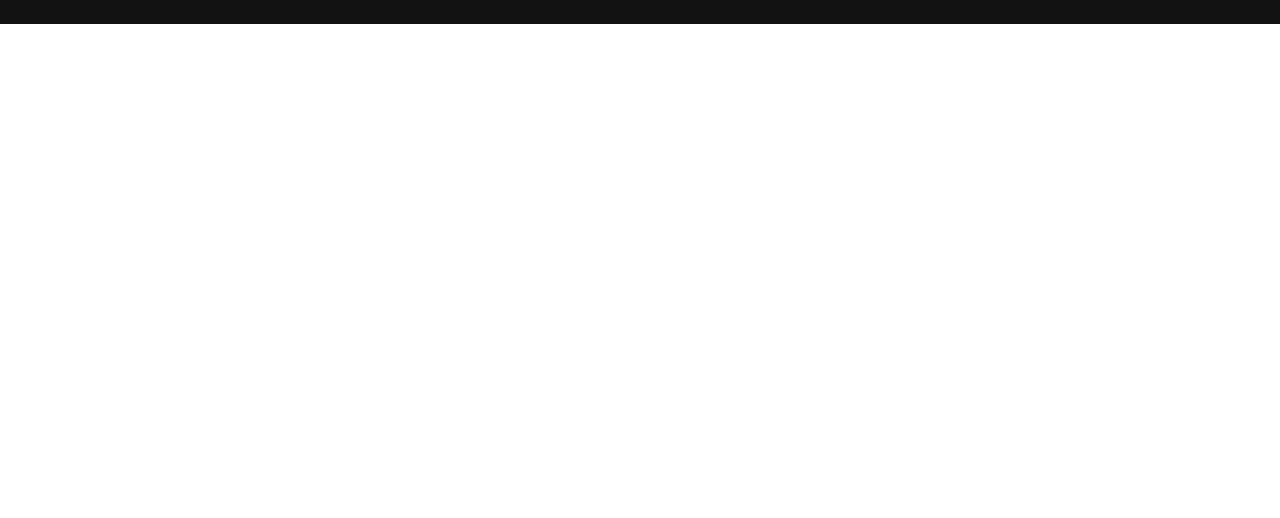
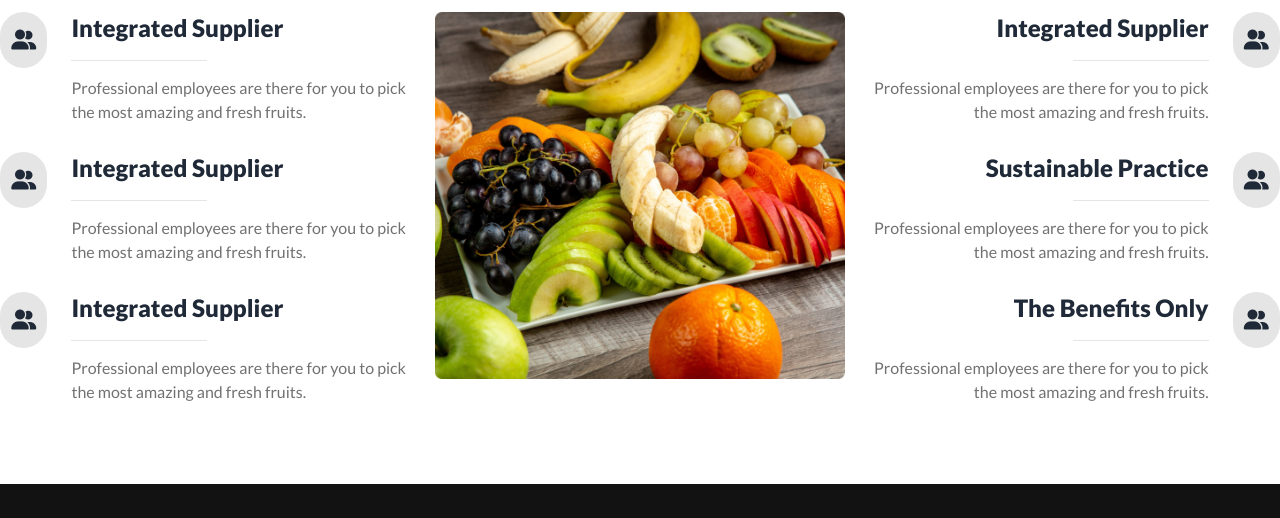
Before and after one commit to devrafat1/b8a3-fruit-brust, a plain HTML site: page index.html in a window 1280 px wide. Shown: the part 2977-3495 px from the top of the page. Before the commit the page ends 3001 px from the top, so only its background shows below. Drawn offline with nearby package versions, Linux system fonts and the light colour scheme.

Commit message:
Added Why Choose Us Section

```diff
--- a/index.html
+++ b/index.html
@@ -541,7 +541,86 @@
 
         <!-- Why Choose Us Area Start Here -->
         <section class="container banner mx-auto mb-10">
-
+            <div class=" max-w-2xl mx-auto my-20">
+                <h1 class="text-[#121212] text-5xl font-bold text-center">Why Choose Us</h1>
+                <p class="text-[#12121299] mt-6 text-center w-[90%]">Contrary to popular belief, is not simply random text. It
+                    has roots in a piece of classical Latin literature from 45 BC, making it over 2000 years old.</p>
+            </div>
+            <div class="grid grid-cols-1 lg:grid-cols-3 gap-6 my-20">
+                <div class="space-y-7">
+                    <div class="flex gap-6">
+                        <div class="bg-[#1212121c] text-xl w-20 h-14 rounded-full flex items-center justify-center">
+                            <i class="fa-solid fa-user-group"></i>
+                        </div>
+                        <div class="relative">
+                            <h1 class="text-2xl font-extrabold pb-4">Integrated Supplier</h1>
+                            <div class="bg-[#1212121a] w-[40%] h-[1px] absolute left-0"></div>
+                            <p class=" text-[#12121299] font-base font-medium pt-4">Professional employees are there
+                                for you to pick the most amazing and fresh fruits.</p>
+                        </div>
+                    </div>
+                    <div class="flex gap-6">
+                        <div class="bg-[#1212121c] text-xl w-20 h-14 rounded-full flex items-center justify-center">
+                            <i class="fa-solid fa-user-group"></i>
+                        </div>
+                        <div class="relative">
+                            <h1 class="text-2xl font-extrabold pb-4">Integrated Supplier</h1>
+                            <div class="bg-[#1212121a] w-[40%] h-[1px] absolute left-0 "></div>
+                            <p class=" text-[#12121299] font-base font-medium pt-4">Professional employees are there
+                                for you to pick the most amazing and fresh fruits.</p>
+                        </div>
+                    </div>
+                    <div class="flex gap-6">
+                        <div class="bg-[#1212121c] text-xl w-20 h-14 rounded-full flex items-center justify-center">
+                            <i class="fa-solid fa-user-group"></i>
+                        </div>
+                        <div class="relative">
+                            <h1 class="text-2xl font-extrabold pb-4">Integrated Supplier</h1>
+                            <div class="bg-[#1212121a] w-[40%] h-[1px] absolute left-0 "></div>
+                            <p class=" text-[#12121299] font-base font-medium pt-4">Professional employees are there
+                                for you to pick the most amazing and fresh fruits.</p>
+                        </div>
+                    </div>
+                </div>
+                <div>
+                    <img src="./images/whychoose1.png" alt="">
+                </div>
+                <div class="space-y-7">
+                    <div class="flex gap-6 flex-row-reverse justify-center">
+                        <div class="bg-[#1212121c] text-xl w-20 h-14 rounded-full flex items-center justify-center">
+                            <i class="fa-solid fa-user-group"></i>
+                        </div>
+                        <div class="text-right relative">
+                            <h1 class="text-2xl font-extrabold pb-4">Integrated Supplier</h1>
+                            <div class="bg-[#1212121a] w-[40%] h-[1px] absolute right-0 "></div>
+                            <p class=" text-[#12121299] font-base font-medium pt-4">Professional employees are there
+                                for you to pick the most amazing and fresh fruits.</p>
+                        </div>
+                    </div>
+                    <div class="flex gap-6 flex-row-reverse justify-center">
+                        <div class="bg-[#1212121c] text-xl w-20 h-14 rounded-full flex items-center justify-center">
+                            <i class="fa-solid fa-user-group"></i>
+                        </div>
+                        <div class="text-right relative">
+                            <h1 class="text-2xl font-extrabold pb-4">Sustainable Practice</h1>
+                            <div class="bg-[#1212121a] w-[40%] h-[1px] absolute right-0 "></div>
+                            <p class=" text-[#12121299] font-base font-medium pt-4">Professional employees are there
+                                for you to pick the most amazing and fresh fruits.</p>
+                        </div>
+                    </div>
+                    <div class="flex gap-6 flex-row-reverse justify-center">
+                        <div class="bg-[#1212121c] text-xl w-20 h-14 rounded-full flex items-center justify-center">
+                            <i class="fa-solid fa-user-group"></i>
+                        </div>
+                        <div class="text-right relative">
+                            <h1 class="text-2xl font-extrabold pb-4">The Benefits Only</h1>
+                            <div class="bg-[#1212121a] w-[40%] h-[1px] absolute right-0 "></div>
+                            <p class=" text-[#12121299] font-base font-medium pt-4">Professional employees are there
+                                for you to pick the most amazing and fresh fruits.</p>
+                        </div>
+                    </div>
+                </div>
+            </div>
         </section>
         <!-- Why Choose Us Area End Here -->
     </main>
```
